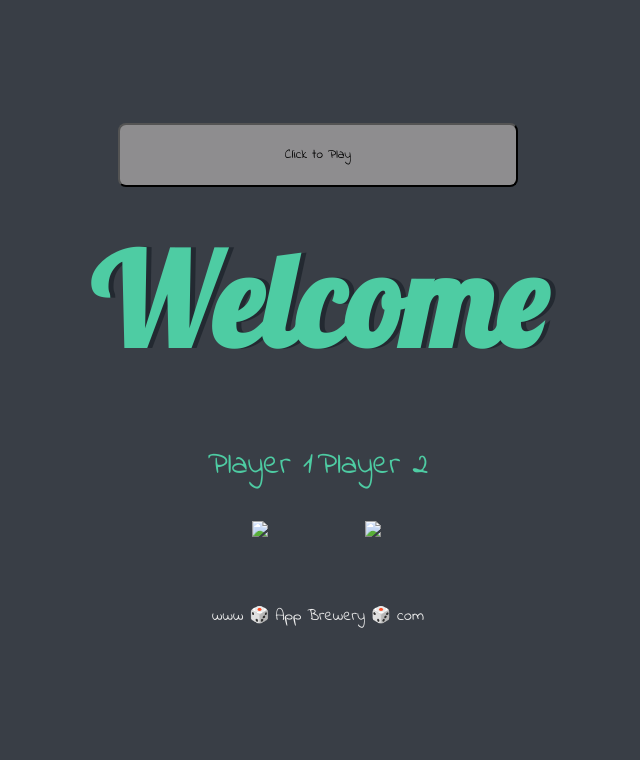
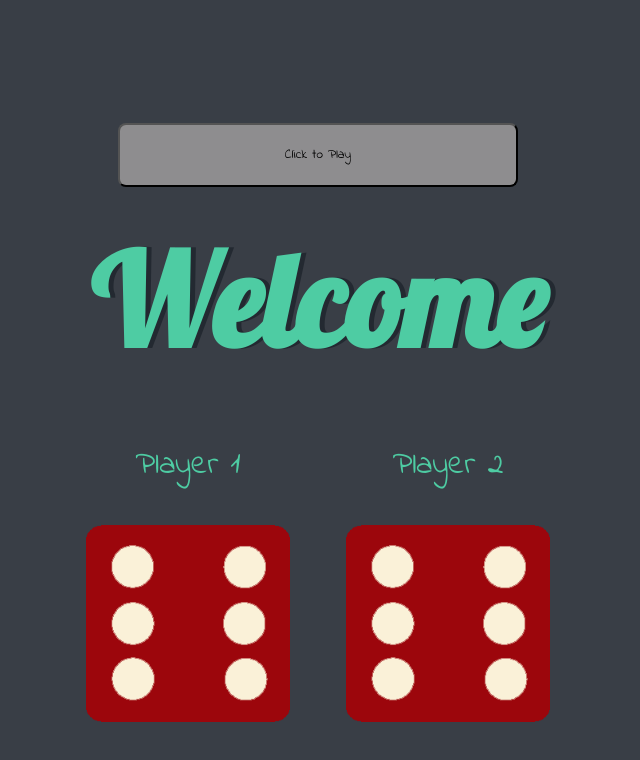
Before and after one commit to kmanasa05/Dice, a plain HTML site: page index.html in a window 1280 px wide. Shown: the whole page, without its empty margins (322-962 px from the left). Drawn offline with Linux system fonts and the light colour scheme.

Commit message:
Update index.html

```diff
--- a/index.html
+++ b/index.html
@@ -17,17 +17,17 @@
 
       <div class="dice">
         <p>Player 1</p>
-        <img class="img1" src="images/dice6.png" />
+        <img class="img1" src="dice6.png" />
       </div>
 
       <div class="dice">
         <p>Player 2</p>
-        <img class="img2" src="images/dice6.png" />
+        <img class="img2" src="dice6.png" />
       </div>
 
     </div>
 
-    <footer>www 🎲 App Brewery 🎲 com</footer>
+
     <script src="index.js" charset="utf-8"></script>
   </body>
 
```
